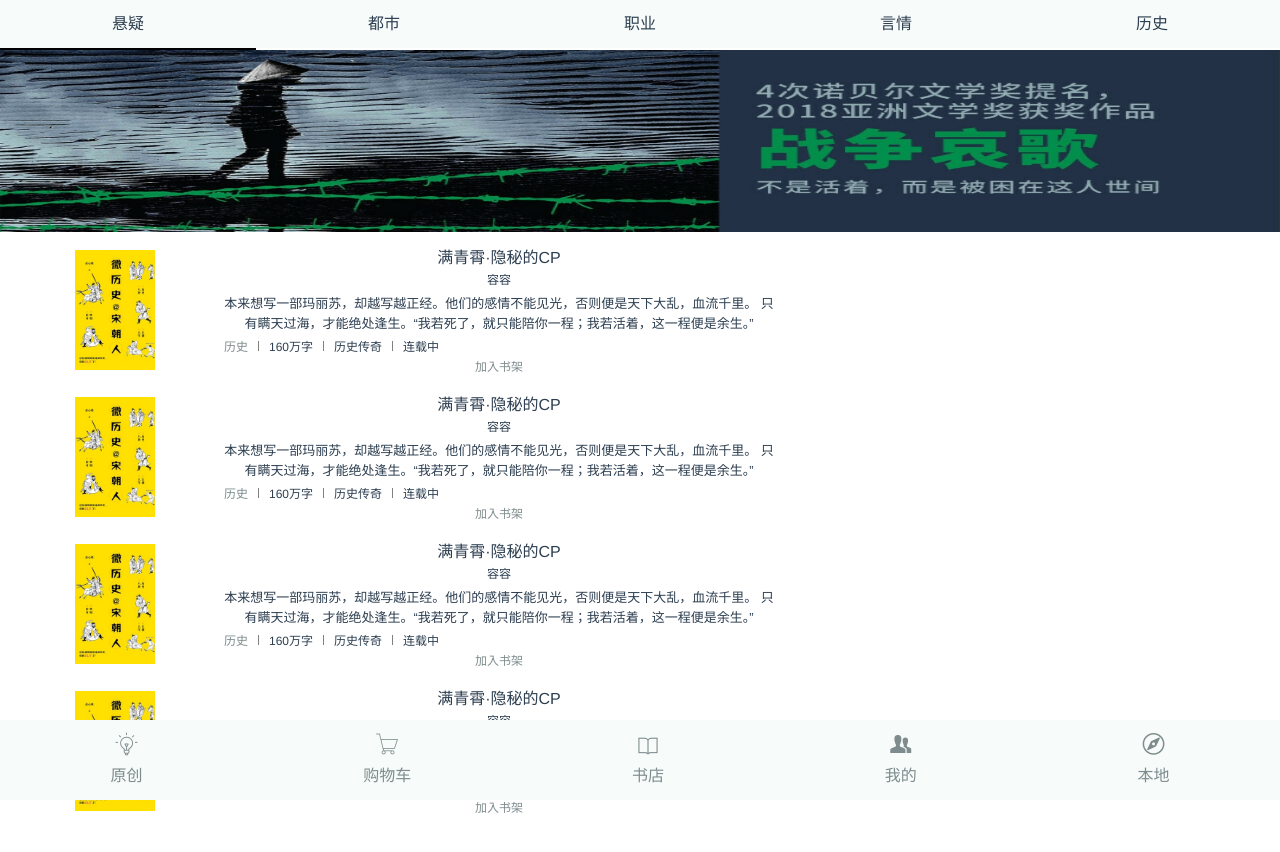
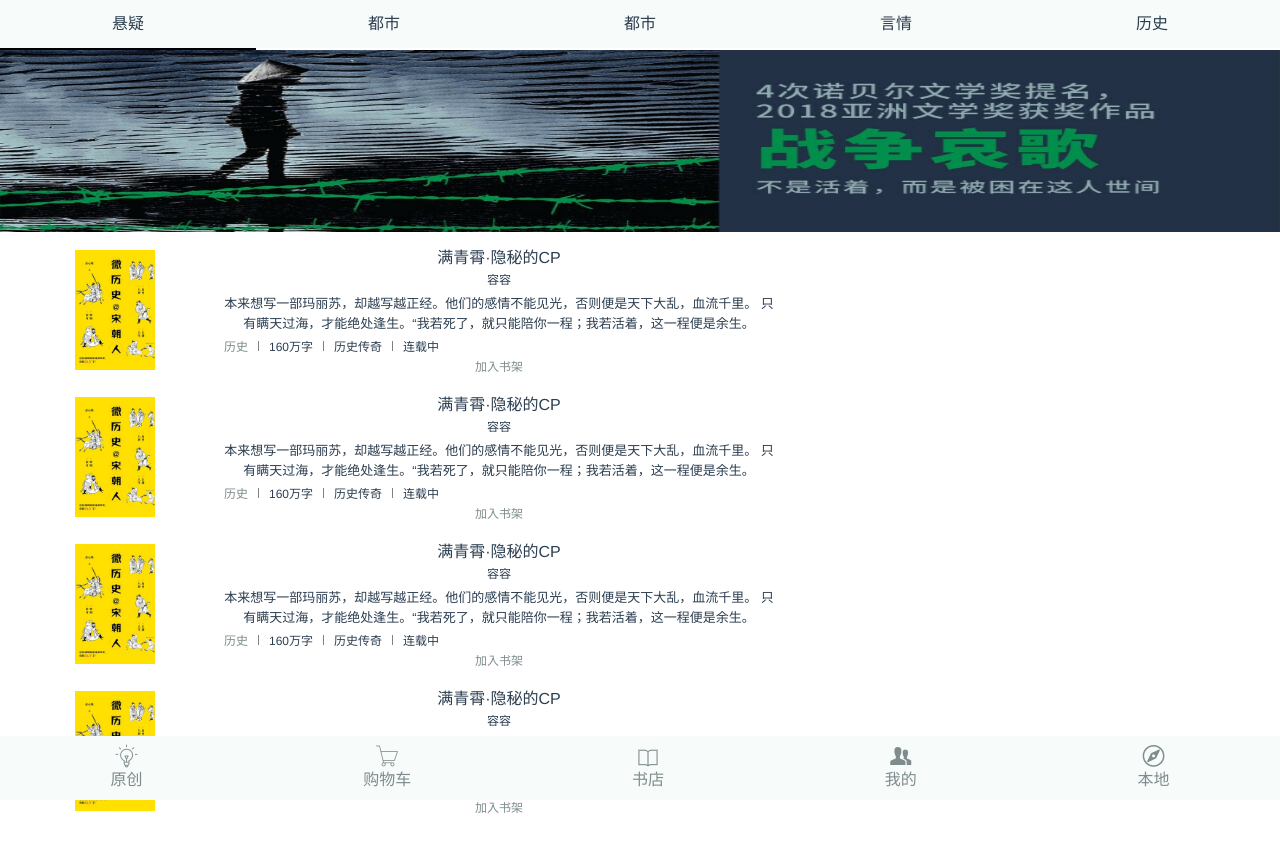
Before and after one commit to laiyue/vue-study, a Vue app: page / in a window 1280 px wide. Shown: the top 852 px of the page. Built offline with nearby package versions, Linux system fonts and the light colour scheme.

Commit message:
add data

```diff
--- a/src/components/bottom-menu.vue
+++ b/src/components/bottom-menu.vue
@@ -1,13 +1,13 @@
 <template>
   <div class="bottom-menu">
     <ul>
-      <li class="bottom-menu-item">
+      <li class="bottom-menu-item" v-for="item in datas" :key="item.title">
         <a href="">
-          <span class="mui-icon-extra mui-icon-extra-lamp"></span>
-          <label for="">原创</label>
+          <span class="mui-icon-extra" :class="item.icon"></span>
+          <label for="">{{item.title}}</label>
         </a>
       </li>
-      <li class="bottom-menu-item">
+      <!-- <li class="bottom-menu-item">
         <a href="">
           <span class="mui-icon-extra mui-icon-extra-cart"></span>
           <label for="">购物车</label>
@@ -30,10 +30,25 @@
           <span class="mui-icon-extra mui-icon-extra-find"></span>
           <label for="">本地</label>
         </a>
-      </li>
+      </li> -->
     </ul>
   </div>
 </template>
+<script>
+export default {
+  data() {
+    return {
+      datas: [
+        { title: "原创", icon: "mui-icon-extra-lamp" },
+        { title: "购物车",icon: "mui-icon-extra-cart" },
+        { title: "书店", icon: "mui-icon-extra-xiaoshuo" },
+        { title: "我的", icon: "mui-icon-extra-peoples" },
+        { title: "本地",icon: "mui-icon-extra-find" }
+      ],
+    };
+  },
+};
+</script>
 <style lang="scss" scoped>
 .bottom-menu {
   width: 100%;
@@ -47,17 +62,17 @@
     align-items: center;
     li {
       flex-grow: 1;
-      a{
+      a {
         display: flex;
         flex-direction: column;
         padding: 0.5rem 0rem;
         span {
-          height: 2rem;
-          line-height: 2rem;
+          height: 1.5rem;
+          line-height: 1.5rem;
         }
         label {
-          line-height: 2rem;
-          height: 2rem;
+          line-height: 1.5rem;
+          height: 1.5rem;
         }
       }
     }
--- a/src/components/content-list.vue
+++ b/src/components/content-list.vue
@@ -1,149 +1,23 @@
 <template>
   <div class="page">
     <ul class="content-list">
-      <li>
+      <li v-for="item in datas" :key="item.id">
         <div class="info">
           <div class="info-left">
-            <a href="" class="pic-box"
-              ><img src="../assets/images/003_11.png" alt="" class="pic"
-            /></a>
+            <a href="" class="pic-box">
+              <img :src="item.pic" alt="" class="pic" />
+            </a>
           </div>
           <div class="info-right">
             <div class="title">
-              <span
-                ><span>
-                  <h4>满青霄·隐秘的CP</h4>
-                </span></span
-              >
+              <span><span>
+                  <h4>{{ item.title }}</h4>
+                </span></span>
             </div>
-            <div class="author">容容</div>
+            <div class="author">{{ item.author }}</div>
             <div class="intro">
               <span>
-                本来想写一部玛丽苏，却越写越正经。他们的感情不能见光，否则便是天下大乱，血流千里。
-                只有瞒天过海，才能绝处逢生。“我若死了，就只能陪你一程；我若活着，这一程便是余生。”
-              </span>
-            </div>
-            <div class="extro-info">
-              <div class="sticky-info">
-                <a>历史</a>
-                <span class="separator"></span>
-                <span>160万字</span>
-                <span class="separator"></span>
-              </div>
-              <div class="flexble-info">
-                <span class="flexble-info-item">历史传奇</span>
-                <span class="separator"></span>
-                <span class="flexble-info-item">连载中</span>
-              </div>
-            </div>
-            <div class="actions">
-              <a href="">加入书架</a>
-            </div>
-          </div>
-        </div>
-      </li>
-      <li>
-        <div class="info">
-          <div class="info-left">
-            <a href="" class="pic-box"
-              ><img src="../assets/images/003_11.png" alt="" class="pic"
-            /></a>
-          </div>
-          <div class="info-right">
-            <div class="title">
-              <span
-                ><span>
-                  <h4>满青霄·隐秘的CP</h4>
-                </span></span
-              >
-            </div>
-            <div class="author">容容</div>
-            <div class="intro">
-              <span>
-                本来想写一部玛丽苏，却越写越正经。他们的感情不能见光，否则便是天下大乱，血流千里。
-                只有瞒天过海，才能绝处逢生。“我若死了，就只能陪你一程；我若活着，这一程便是余生。”
-              </span>
-            </div>
-            <div class="extro-info">
-              <div class="sticky-info">
-                <a>历史</a>
-                <span class="separator"></span>
-                <span>160万字</span>
-                <span class="separator"></span>
-              </div>
-              <div class="flexble-info">
-                <span class="flexble-info-item">历史传奇</span>
-                <span class="separator"></span>
-                <span class="flexble-info-item">连载中</span>
-              </div>
-            </div>
-            <div class="actions">
-              <a href="">加入书架</a>
-            </div>
-          </div>
-        </div>
-      </li>
-      <li>
-        <div class="info">
-          <div class="info-left">
-            <a href="" class="pic-box"
-              ><img src="../assets/images/003_11.png" alt="" class="pic"
-            /></a>
-          </div>
-          <div class="info-right">
-            <div class="title">
-              <span
-                ><span>
-                  <h4>满青霄·隐秘的CP</h4>
-                </span></span
-              >
-            </div>
-            <div class="author">容容</div>
-            <div class="intro">
-              <span>
-                本来想写一部玛丽苏，却越写越正经。他们的感情不能见光，否则便是天下大乱，血流千里。
-                只有瞒天过海，才能绝处逢生。“我若死了，就只能陪你一程；我若活着，这一程便是余生。”
-              </span>
-            </div>
-            <div class="extro-info">
-              <div class="sticky-info">
-                <a>历史</a>
-                <span class="separator"></span>
-                <span>160万字</span>
-                <span class="separator"></span>
-              </div>
-              <div class="flexble-info">
-                <span class="flexble-info-item">历史传奇</span>
-                <span class="separator"></span>
-                <span class="flexble-info-item">连载中</span>
-              </div>
-            </div>
-            <div class="actions">
-              <a href="">加入书架</a>
-            </div>
-          </div>
-        </div>
-      </li>
-      <li>
-        <div class="info">
-          <div class="info-left">
-            <a href="" class="pic-box"
-              ><img src="../assets/images/003_11.png" alt="" class="pic"
-            /></a>
-          </div>
-          <div class="info-right">
-            <div class="title">
-              <span
-                ><span>
-                  <h4>满青霄·隐秘的CP</h4>
-                </span></span
-              >
-            </div>
-            <div class="author">容容</div>
-            <div class="intro">
-              <span>
-                本来想写一部玛丽苏，却越写越正经。他们的感情不能见光，否则便是天下大乱，血流千里。
-                只有瞒天过海，才能绝处逢生。“我若死了，就只能陪你一程；我若活着，这一程便是余生。”
+                {{ item.intro }}
               </span>
             </div>
             <div class="extro-info">
@@ -169,6 +43,46 @@
   </div>
 </template>
 <script>
+export default {
+  data() {
+    return {
+      datas: [
+        {
+          id: 1,
+          title: "满青霄·隐秘的CP",
+          pic: require("../assets/images/003_11.png"),
+          author: "容容",
+          intro: `本来想写一部玛丽苏，却越写越正经。他们的感情不能见光，否则便是天下大乱，血流千里。
+                只有瞒天过海，才能绝处逢生。“我若死了，就只能陪你一程；我若活着，这一程便是余生。`,
+        },
+        {
+          id: 1,
+          title: "满青霄·隐秘的CP",
+          pic: require("../assets/images/003_11.png"),
+          author: "容容",
+          intro: `本来想写一部玛丽苏，却越写越正经。他们的感情不能见光，否则便是天下大乱，血流千里。
+                只有瞒天过海，才能绝处逢生。“我若死了，就只能陪你一程；我若活着，这一程便是余生。`,
+        },
+        {
+          id: 1,
+          title: "满青霄·隐秘的CP",
+          pic: require("../assets/images/003_11.png"),
+          author: "容容",
+          intro: `本来想写一部玛丽苏，却越写越正经。他们的感情不能见光，否则便是天下大乱，血流千里。
+                只有瞒天过海，才能绝处逢生。“我若死了，就只能陪你一程；我若活着，这一程便是余生。`,
+        },
+        {
+          id: 1,
+          title: "满青霄·隐秘的CP",
+          pic: require("../assets/images/003_11.png"),
+          author: "容容",
+          intro: `本来想写一部玛丽苏，却越写越正经。他们的感情不能见光，否则便是天下大乱，血流千里。
+                只有瞒天过海，才能绝处逢生。“我若死了，就只能陪你一程；我若活着，这一程便是余生。`,
+        },
+      ],
+    };
+  },
+};
 </script>
 
 <style lang="scss" scoped>
--- a/src/components/swiper-list.vue
+++ b/src/components/swiper-list.vue
@@ -1,25 +1,42 @@
 <template>
   <div class="swiper">
     <div class="swiper-wrap">
-      <img class="pic" src="../assets/images/7403.jpg" alt="" />
-      <img class="pic" src="../assets/images/7410.jpg" alt="">
-      <img class="pic" src="../assets/images/7465.jpg" alt="">
-      <img class="pic" src="../assets/images/7467.jpg" alt="">
+      <img
+        v-for="item in datas"
+        class="pic"
+        :src="item.pic"
+        alt=""
+        :key="item.pic"
+      />
     </div>
   </div>
 </template>
+<script>
+export default {
+  data() {
+    return {
+      datas: [
+        { pic: require("../assets/images/7403.jpg") },
+        { pic: require("../assets/images/7410.jpg") },
+        { pic: require("../assets/images/7465.jpg") },
+        { pic: require("../assets/images/7467.jpg") },
+      ],
+    };
+  },
+};
+</script>
 <style lang="scss" scoped>
-.swiper{
+.swiper {
   width: 100%;
   margin: 10px 0px;
   overflow: hidden;
-.swiper-wrap{
+  .swiper-wrap {
     margin-top: -10px;
     width: 400%;
     height: 12rem;
-   transform: translate(0,0); /* 初始位置位移 */
+    transform: translate(0, 0); /* 初始位置位移 */
     animation: loop 10s linear infinite;
-.pic{
+    .pic {
       width: 25%;
       height: 12rem;
     }
@@ -27,19 +44,35 @@
 }
 
 @keyframes loop {
-    0% {transform: translate(0,0);}
-    20% {transform: translate(0,0);} /* 停留1500ms */
+  0% {
+    transform: translate(0, 0);
+  }
+  20% {
+    transform: translate(0, 0);
+  } /* 停留1500ms */
 
-    25% {transform: translate(-25%,0);} /* 切换500ms 位移-20% */
-    45% {transform: translate(-25%,0);}
-
-    50% {transform: translate(-50%,0);}
-    70% {transform: translate(-50%,0);}
-
-    75% {transform: translate(-75%,0);}
-    95% {transform: translate(-75%,0);}
-    100% {transform: translate(0,0);} /* 复位到第一张图片 */
+  25% {
+    transform: translate(-25%, 0);
+  } /* 切换500ms 位移-20% */
+  45% {
+    transform: translate(-25%, 0);
   }
 
+  50% {
+    transform: translate(-50%, 0);
+  }
+  70% {
+    transform: translate(-50%, 0);
+  }
 
+  75% {
+    transform: translate(-75%, 0);
+  }
+  95% {
+    transform: translate(-75%, 0);
+  }
+  100% {
+    transform: translate(0, 0);
+  } /* 复位到第一张图片 */
+}
 </style>
--- a/src/components/tab-bar.vue
+++ b/src/components/tab-bar.vue
@@ -1,14 +1,27 @@
 <template>
   <div class="nav">
     <ul class="nav-list">
-      <li class="nav-item">悬疑</li>
-      <li class="nav-item">都市</li>
-      <li class="nav-item">职业</li>
-      <li class="nav-item">言情</li>
-      <li class="nav-item">历史</li>
+      <li class="nav-item" v-for="item in datas" :key="item.title">
+        {{ item.title }}
+      </li>
     </ul>
   </div>
 </template>
+<script>
+export default {
+  data() {
+    return {
+      datas: [
+        { id: 1, title: "悬疑" },
+        { id: 2, title: "都市" },
+        { id: 3, title: "都市" },
+        { id: 4, title: "言情" },
+        { id: 5, title: "历史" },
+      ],
+    };
+  },
+};
+</script>
 <style lang="scss" scoped>
 .nav {
   background: #f7fbfa;
```
Lines whose indentation alone changed are shown as unchanged.
